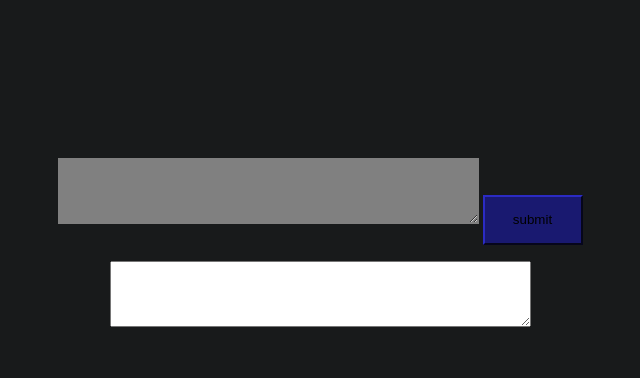
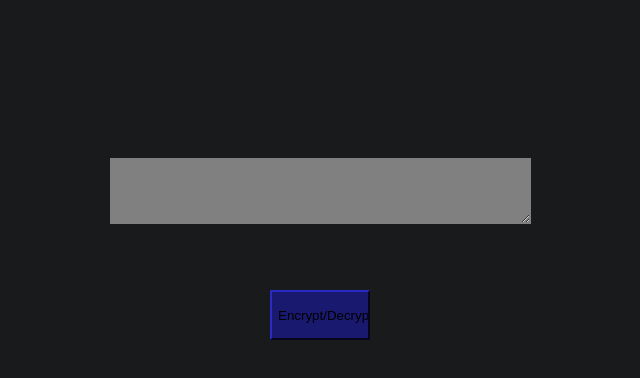
Before and after one commit to GCode8080/Rot13, a plain HTML site: page index.html in a window 1280 px wide. Shown: the whole page, without its empty margins (320-960 px from the left). Drawn offline with Linux system fonts and the light colour scheme.

Commit message:
Update index.html

```diff
--- a/index.html
+++ b/index.html
@@ -8,21 +8,13 @@
     </head>
     <body>
 
-
 <!-- ------------------------------------------------ -->
         <form>
             <textarea id="textIn" rows="4" cols="50">
             </textarea>
-            <input type="button" value="submit" id="btn" onclick="myFunc()">
         </form>
-
-        <form>
-            <textarea id="textOut" rows="4" cols="50">
-            </textarea>
-        </form>
+        <input type="button" value="Encrypt/Decrypt" id="btn" onclick="myFunc()">
 <!-- ------------------------------------------------ -->
-
-
 
         <script src="script.js"></script>
     </body>
```
